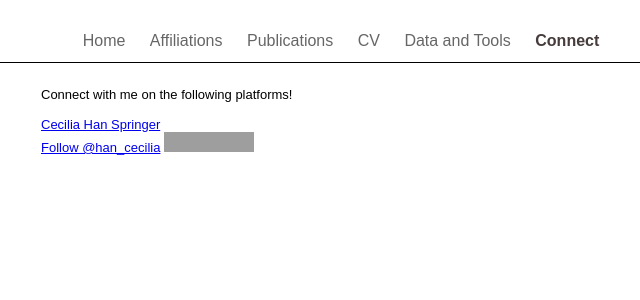
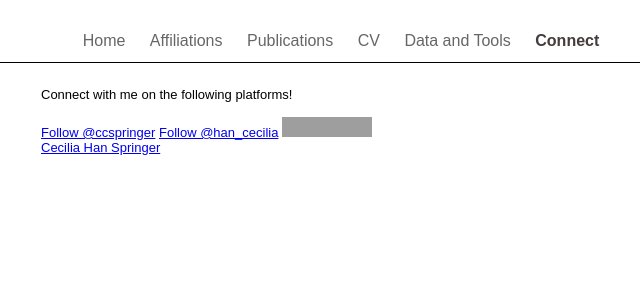
Before and after one commit to ccspringer/ccspringer.github.io, a Jekyll site: the page built from Connect/index.html, in a window 1280 px wide. Shown: the top 300 px of the page, without its empty margins (299-939 px from the left). Built offline with Jekyll 4.4.1, drawn with Linux system fonts in a browser that asks for light colours; a script that is not in the unit is left out; comment, search, counter and statistics services are not loaded; grey boxes are pictures that could not be loaded.

Commit message:
Rearrange connect icons

```diff
--- a/Connect/index.html
+++ b/Connect/index.html
@@ -6,8 +6,8 @@ shortname: connect
 <p>Connect with me on the following platforms!</p>
 <p><br></p>
 <script type="text/javascript" src="https://platform.linkedin.com/badges/js/profile.js" async defer></script>
+<script async defer src="https://buttons.github.io/buttons.js"></script>
+<a class="github-button" href="https://github.com/ccspringer" data-size="large" aria-label="Follow @ccspringer on GitHub">Follow @ccspringer</a>
+<a href="https://twitter.com/han_cecilia" class="twitter-follow-button" data-show-count="true">Follow @han_cecilia</a><script async src="https://platform.twitter.com/widgets.js" charset="utf-8"></script>
+<a title="Follow me on ResearchGate" href="https://www.researchgate.net/profile/Cecilia_Springer?cp=shp"><img src="https://www.researchgate.net/images/public/profile_share_badge.png" alt="Follow me on ResearchGate" /></a>
 <div class="LI-profile-badge"  data-version="v1" data-size="medium" data-locale="en_US" data-type="vertical" data-theme="light" data-vanity="cecilia-han-springer-52008322"><a class="LI-simple-link" href='https://www.linkedin.com/in/cecilia-han-springer-52008322?trk=profile-badge'>Cecilia Han Springer</a></div>
-<a href="https://twitter.com/TwitterDev?ref_src=twsrc%5Etfw" class="twitter-follow-button" data-show-count="false">Follow @han_cecilia</a><script async src="https://platform.twitter.com/widgets.js" charset="utf-8"></script>
-<a title="Follow me on ResearchGate" href="https://www.researchgate.net/profile/Cecilia_Springer?cp=shp"><img src="https://www.researchgate.net/images/public/profile_share_badge.png" alt="Follow me on ResearchGate" /></a>
-<div class="github-card" data-user="ccspringer"></div>
-<script src="http://lab.lepture.com/github-cards/widget.js"></script>
```
